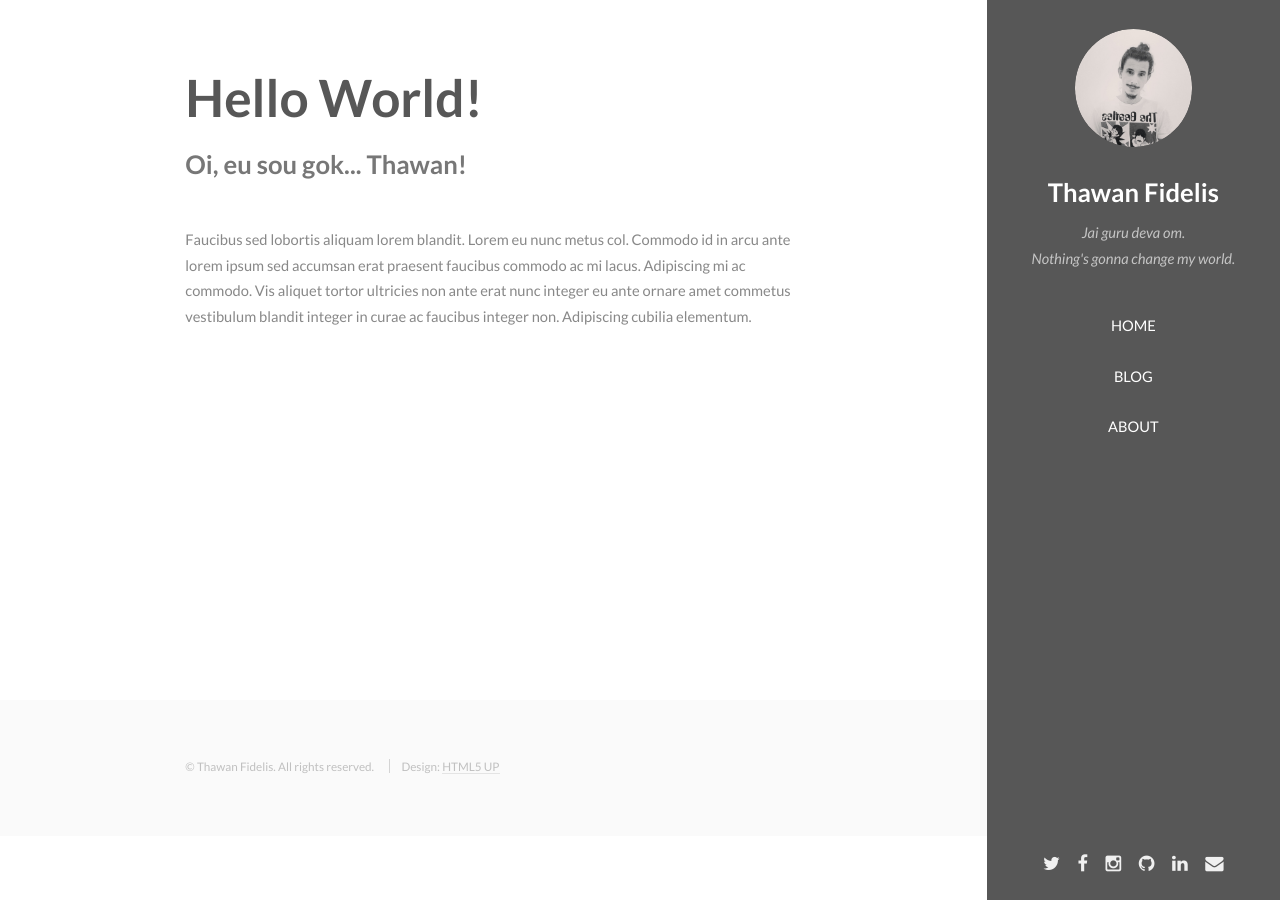
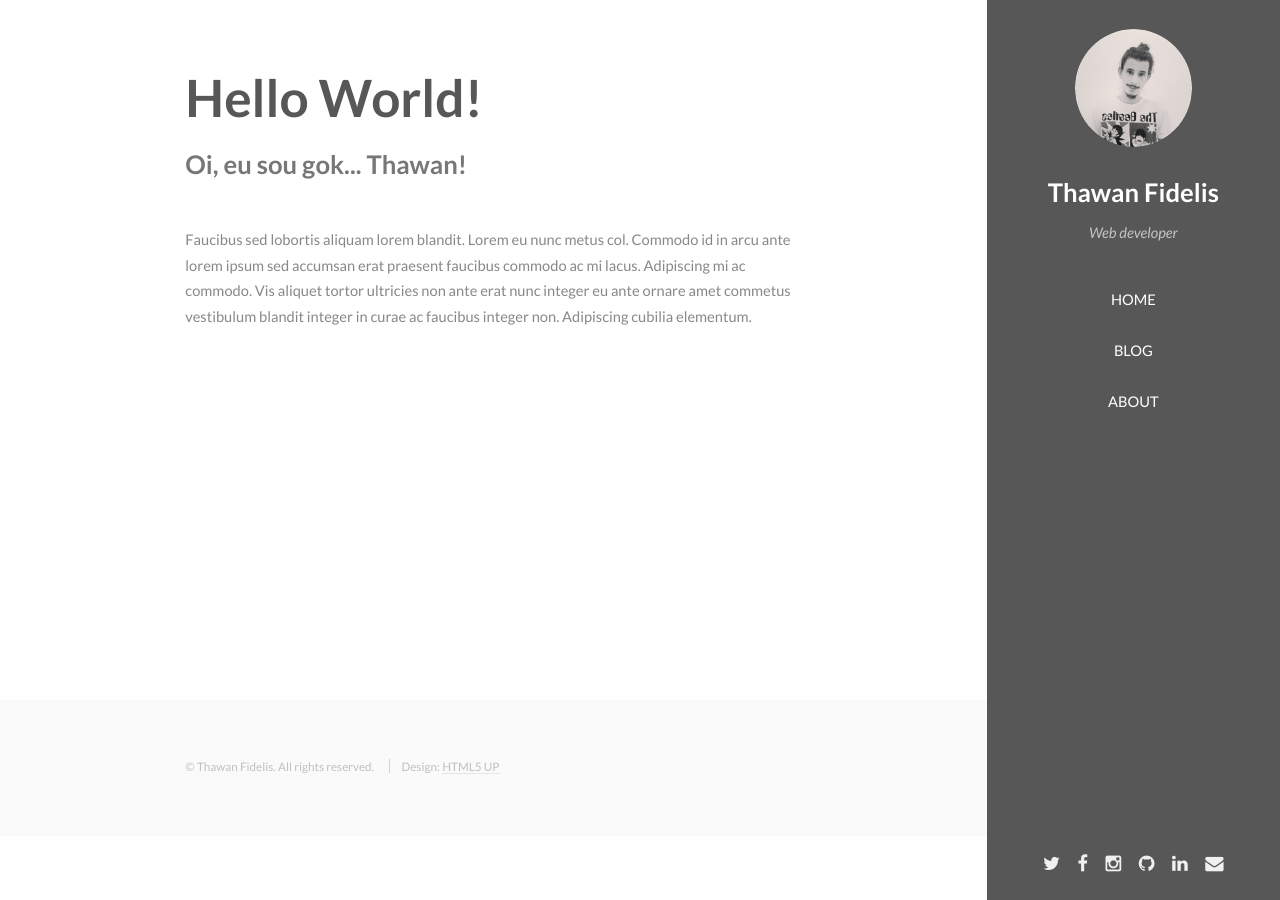
Before and after one commit to ThawanFidelis/ThawanFidelis.github.io, a Jekyll site: the page built from index.html, in a window 1280 px wide. Built offline with Jekyll 4.4.1, drawn with Linux system fonts in a browser that asks for light colours.

```diff
--- a/_includes/head.html
+++ b/_includes/head.html
@@ -1,6 +1,6 @@
 
 	<head>
-		<title>Read Only by HTML5 UP</title>
+		<title>Thawan Fidelis</title>
 		<meta http-equiv="content-type" content="text/html; charset=utf-8" />
 		<meta name="description" content="" />
 		<meta name="keywords" content="" />
--- a/_includes/header.html
+++ b/_includes/header.html
@@ -3,8 +3,7 @@
         <header>
             <span class="image avatar"><img src="{{ site.baseurl }}/images/avatar.png" alt="" /></span>
             <h1 id="logo"><a href="{{ site.baseurl }}/">Thawan Fidelis</a></h1>
-            <p>Jai guru deva om.<br />
-            Nothing's gonna change my world.</p>
+            <p>Web developer </p>
         </header>
         <nav id="nav">
             <ul>
```
